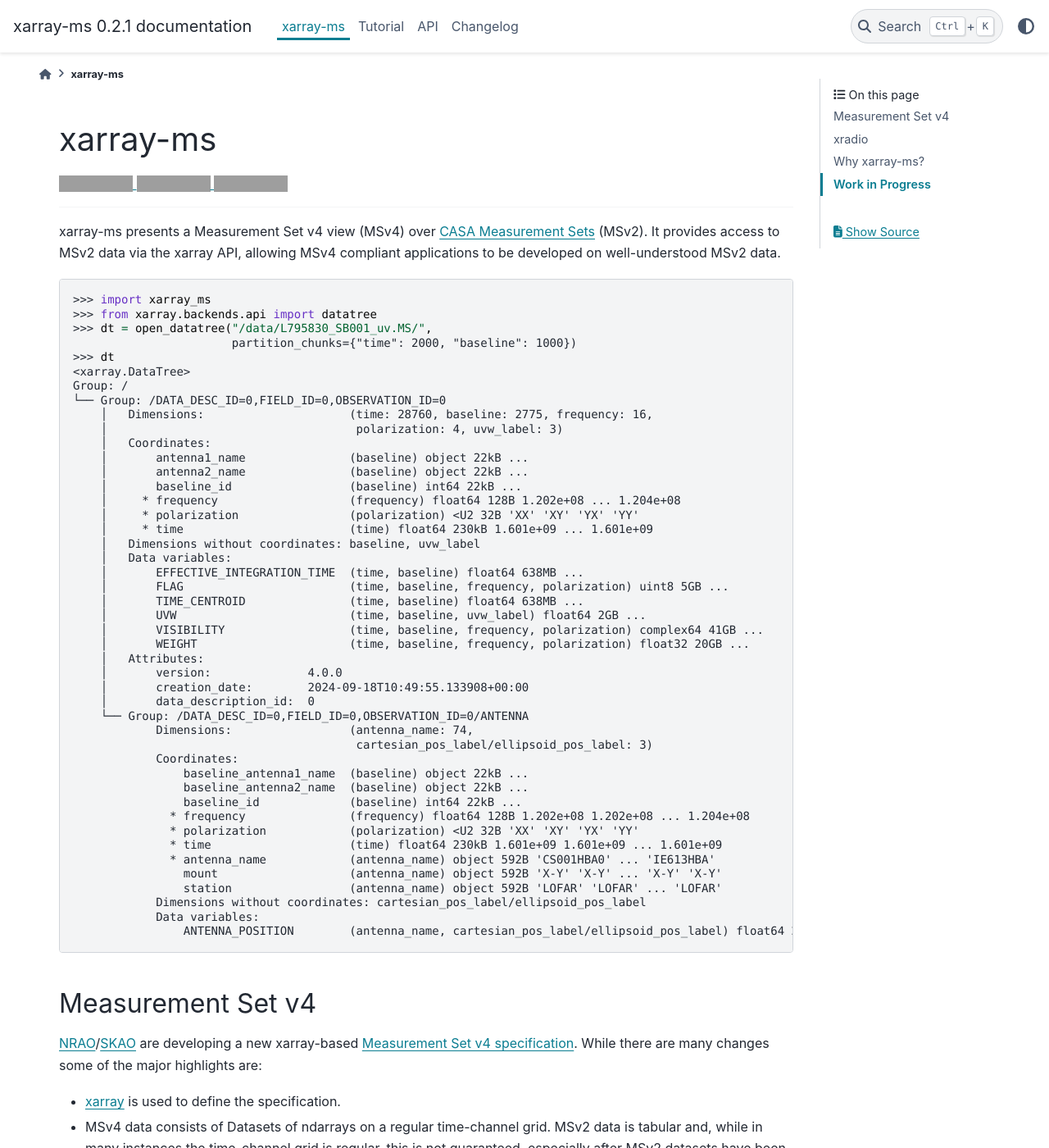
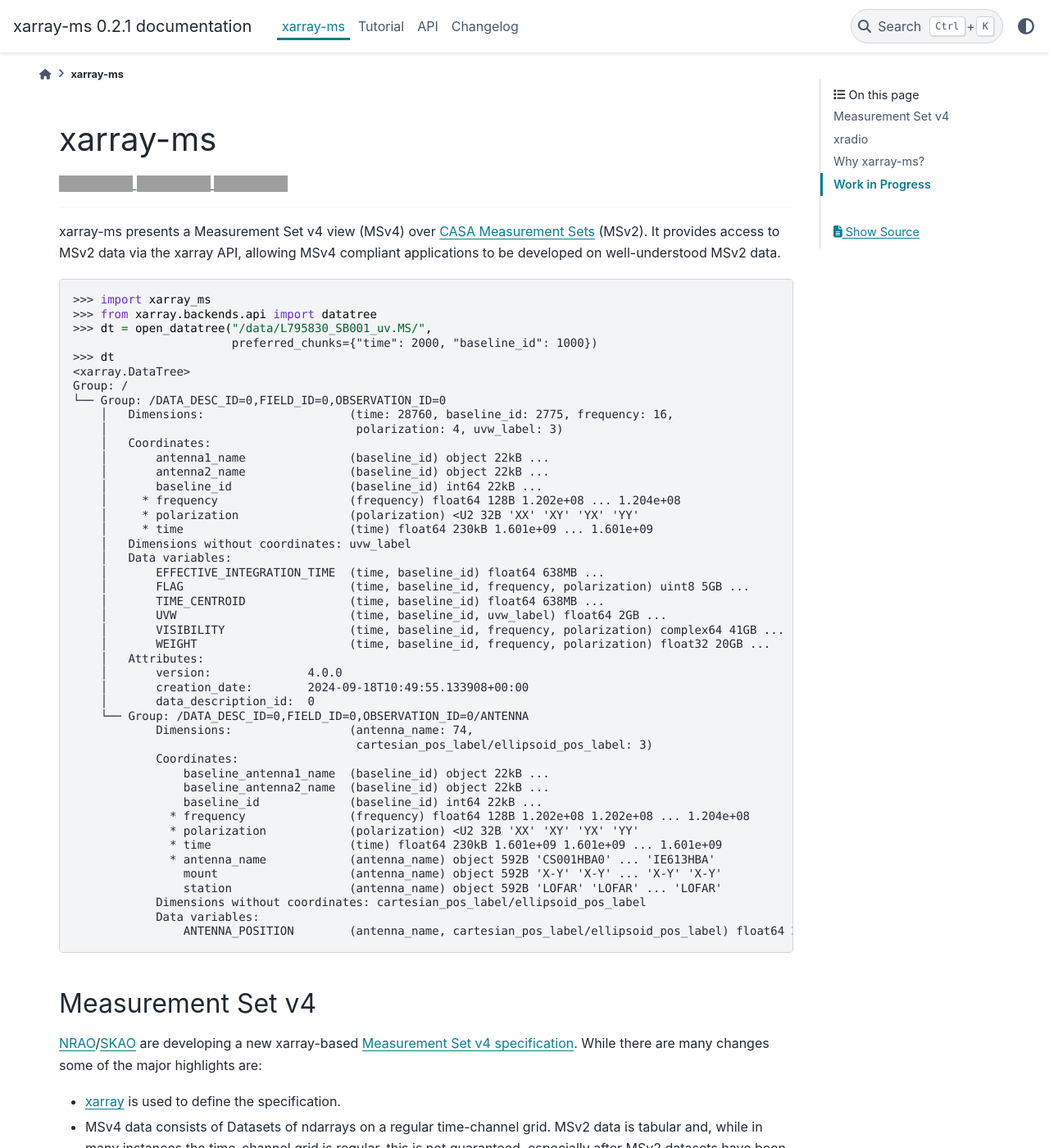
Before and after one commit to ratt-ru/xarray-ms, a Sphinx documentation site: the page built from doc/source/readme.rst, in a window 1280 px wide and 1400 px high. Shown: the whole window at 82% size. Built offline with Sphinx 7.4.7 and the PyData theme 0.15.4, drawn with Linux system fonts in a browser that asks for light colours; pages that are not in the unit, such as notebooks, are missing from menus; grey boxes are pictures that could not be loaded.

Commit message:
Utilitise xarray's preferred_chunks functionality (#44)

```diff
--- a/README.rst
+++ b/README.rst
@@ -24,28 +24,28 @@
   >>> import xarray_ms
   >>> from xarray.backends.api import datatree
   >>> dt = open_datatree("/data/L795830_SB001_uv.MS/",
-                         partition_chunks={"time": 2000, "baseline": 1000})
+                         preferred_chunks={"time": 2000, "baseline_id": 1000})
   >>> dt
   <xarray.DataTree>
   Group: /
   └── Group: /DATA_DESC_ID=0,FIELD_ID=0,OBSERVATION_ID=0
-      │   Dimensions:                     (time: 28760, baseline: 2775, frequency: 16,
+      │   Dimensions:                     (time: 28760, baseline_id: 2775, frequency: 16,
       │                                    polarization: 4, uvw_label: 3)
       │   Coordinates:
-      │       antenna1_name               (baseline) object 22kB ...
-      │       antenna2_name               (baseline) object 22kB ...
-      │       baseline_id                 (baseline) int64 22kB ...
+      │       antenna1_name               (baseline_id) object 22kB ...
+      │       antenna2_name               (baseline_id) object 22kB ...
+      │       baseline_id                 (baseline_id) int64 22kB ...
       │     * frequency                   (frequency) float64 128B 1.202e+08 ... 1.204e+08
       │     * polarization                (polarization) <U2 32B 'XX' 'XY' 'YX' 'YY'
       │     * time                        (time) float64 230kB 1.601e+09 ... 1.601e+09
-      │   Dimensions without coordinates: baseline, uvw_label
+      │   Dimensions without coordinates: uvw_label
       │   Data variables:
-      │       EFFECTIVE_INTEGRATION_TIME  (time, baseline) float64 638MB ...
-      │       FLAG                        (time, baseline, frequency, polarization) uint8 5GB ...
-      │       TIME_CENTROID               (time, baseline) float64 638MB ...
-      │       UVW                         (time, baseline, uvw_label) float64 2GB ...
-      │       VISIBILITY                  (time, baseline, frequency, polarization) complex64 41GB ...
-      │       WEIGHT                      (time, baseline, frequency, polarization) float32 20GB ...
+      │       EFFECTIVE_INTEGRATION_TIME  (time, baseline_id) float64 638MB ...
+      │       FLAG                        (time, baseline_id, frequency, polarization) uint8 5GB ...
+      │       TIME_CENTROID               (time, baseline_id) float64 638MB ...
+      │       UVW                         (time, baseline_id, uvw_label) float64 2GB ...
+      │       VISIBILITY                  (time, baseline_id, frequency, polarization) complex64 41GB ...
+      │       WEIGHT                      (time, baseline_id, frequency, polarization) float32 20GB ...
       │   Attributes:
       │       version:              4.0.0
       │       creation_date:        2024-09-18T10:49:55.133908+00:00
@@ -54,9 +54,9 @@
               Dimensions:                 (antenna_name: 74,
                                            cartesian_pos_label/ellipsoid_pos_label: 3)
               Coordinates:
-                  baseline_antenna1_name  (baseline) object 22kB ...
-                  baseline_antenna2_name  (baseline) object 22kB ...
-                  baseline_id             (baseline) int64 22kB ...
+                  baseline_antenna1_name  (baseline_id) object 22kB ...
+                  baseline_antenna2_name  (baseline_id) object 22kB ...
+                  baseline_id             (baseline_id) int64 22kB ...
                 * frequency               (frequency) float64 128B 1.202e+08 1.202e+08 ... 1.204e+08
                 * polarization            (polarization) <U2 32B 'XX' 'XY' 'YX' 'YY'
                 * time                    (time) float64 230kB 1.601e+09 1.601e+09 ... 1.601e+09
--- a/doc/source/changelog.rst
+++ b/doc/source/changelog.rst
@@ -5,6 +5,9 @@
 
 X.Y.Z (DD-MM-YYYY)
 ------------------
+* Rename ``baseline`` dimension to ``baseline_id`` (:pr:`44`)
+* Loosen xarray version requirement to \>= 2024.9.0 (:pr:`44`)
+* Change ``partition_chunks`` to ``preferred_chunks`` (:pr:`44`)
 * Allow arcae to vary in the 0.2.x range (:pr:`42`)
 * Pin xarray to 2024.9.0 (:pr:`42`)
 * Add test case for irregular grids (:pr:`39`, :pr:`40`, :pr:`41`)
--- a/pyproject.toml
+++ b/pyproject.toml
@@ -8,7 +8,7 @@
 [tool.poetry.dependencies]
 python = "^3.10"
 pytest = {version = "^8.0.0", optional = true, extras = ["testing"]}
-xarray = "^2024.9.0, < 2024.10.0"
+xarray = "^2024.9.0"
 dask = {version = "^2024.5.0", optional = true, extras = ["testing"]}
 distributed = {version = "^2024.5.0", optional = true, extras = ["testing"]}
 cacheout = "^0.16.0"
```
Also changed, not shown: doc/source/tutorial.rst (+8 -7 lines), 5 other files.
